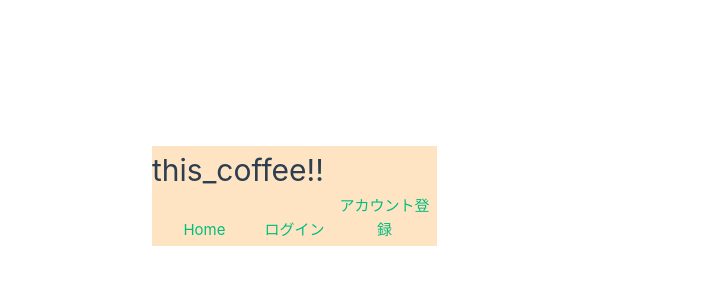
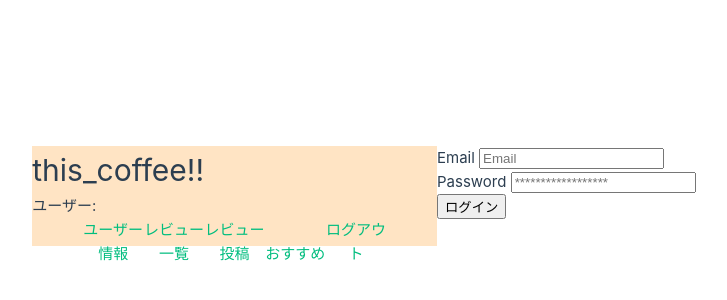
Before and after one commit to tomoaki198211/this_coffee_front, a Vue app: page /auth/login in a window 1280 px wide. Shown: the part 204-504 px from the top of the page, without its empty margins (203-930 px from the left). Built offline with nearby package versions, Linux system fonts and the light colour scheme.

Commit message:
ログアウト機能の実装・テスト

```diff
--- a/src/App.vue
+++ b/src/App.vue
@@ -1,15 +1,36 @@
 <script setup lang="ts">
 import { RouterLink, RouterView } from "vue-router";
+import { useAuthStore } from "./stores/auth";
+
+const authStore = useAuthStore();
+
+const onLogout = (): void => {
+  const authStore = useAuthStore();
+  authStore.logout();
+  authStore;
+};
 </script>
 
 <template>
   <header>
     <h1>this_coffee!!</h1>
+    <div v-if="authStore.uid !== ''">
+      <p>ユーザー:{{ authStore.uid }}</p>
+    </div>
     <nav>
       <ul>
-        <li><RouterLink to="/">Home</RouterLink></li>
-        <li><RouterLink to="/login">ログイン</RouterLink></li>
-        <li><RouterLink to="/signup">アカウント登録</RouterLink></li>
+        <template v-if="authStore.client == ''">
+          <li><RouterLink to="/">Home</RouterLink></li>
+          <li><RouterLink to="/auth/login">ログイン</RouterLink></li>
+          <li><RouterLink to="/auth/signup">アカウント新規登録</RouterLink></li>
+        </template>
+        <template v-else>
+          <li><RouterLink to="/user">ユーザー情報</RouterLink></li>
+          <li><RouterLink to="/reviews">レビュー一覧</RouterLink></li>
+          <li><RouterLink to="/review/post">レビュー投稿</RouterLink></li>
+          <li><RouterLink to="/recommendation">おすすめ</RouterLink></li>
+          <li><a href="" @click="onLogout">ログアウト</a></li>
+        </template>
       </ul>
     </nav>
   </header>
@@ -33,7 +54,7 @@ nav ul {
 nav ul li {
   list-style: none;
   display: inline-block;
-  width: 18%;
-  min-width: 90px;
+  width: 15%;
+  min-width: 50px;
 }
 </style>
--- a/src/router/index.ts
+++ b/src/router/index.ts
@@ -12,12 +12,12 @@ const router = createRouter({
       component: HomeView,
     },
     {
-      path: "/login",
+      path: "/auth/login",
       name: "login",
       component: LoginView,
     },
     {
-      path: "/signup",
+      path: "/auth/signup",
       name: "signup",
       component: SignupView,
     },
--- a/src/stores/auth.ts
+++ b/src/stores/auth.ts
@@ -79,7 +79,7 @@ export const useAuthStore = defineStore({
       this.client = "";
       this.uid = "";
     },
-    isauthencated(): boolean {
+    isAuthencated(): boolean {
       return !!this.client;
     },
   },
```
